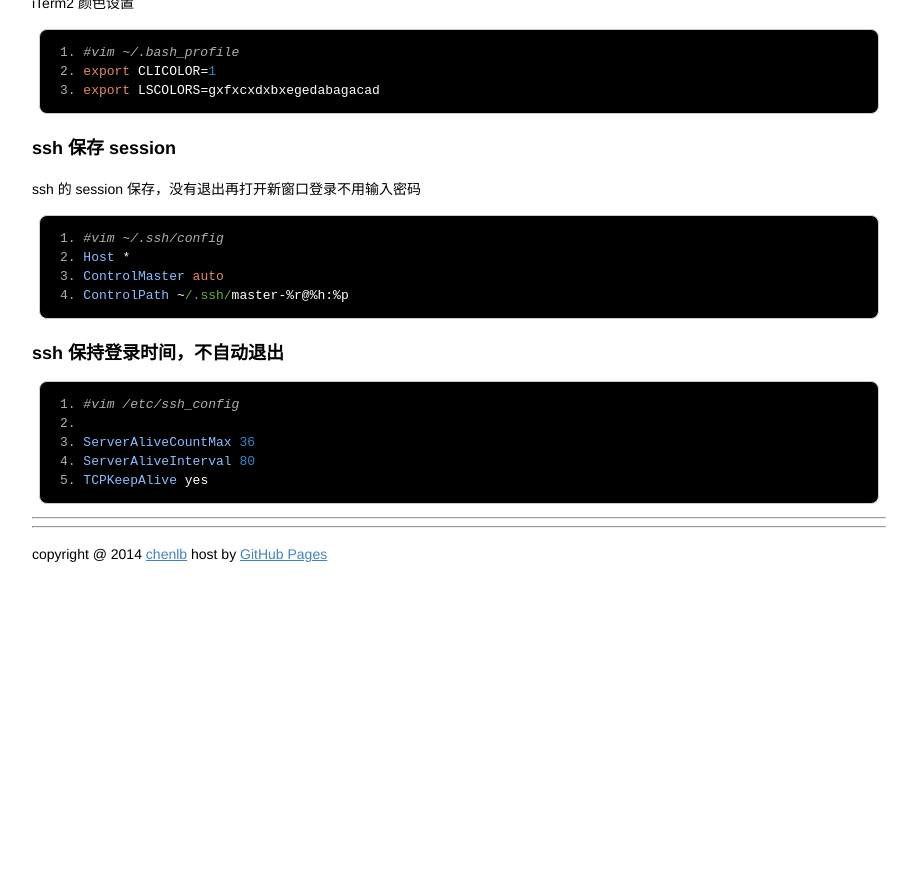
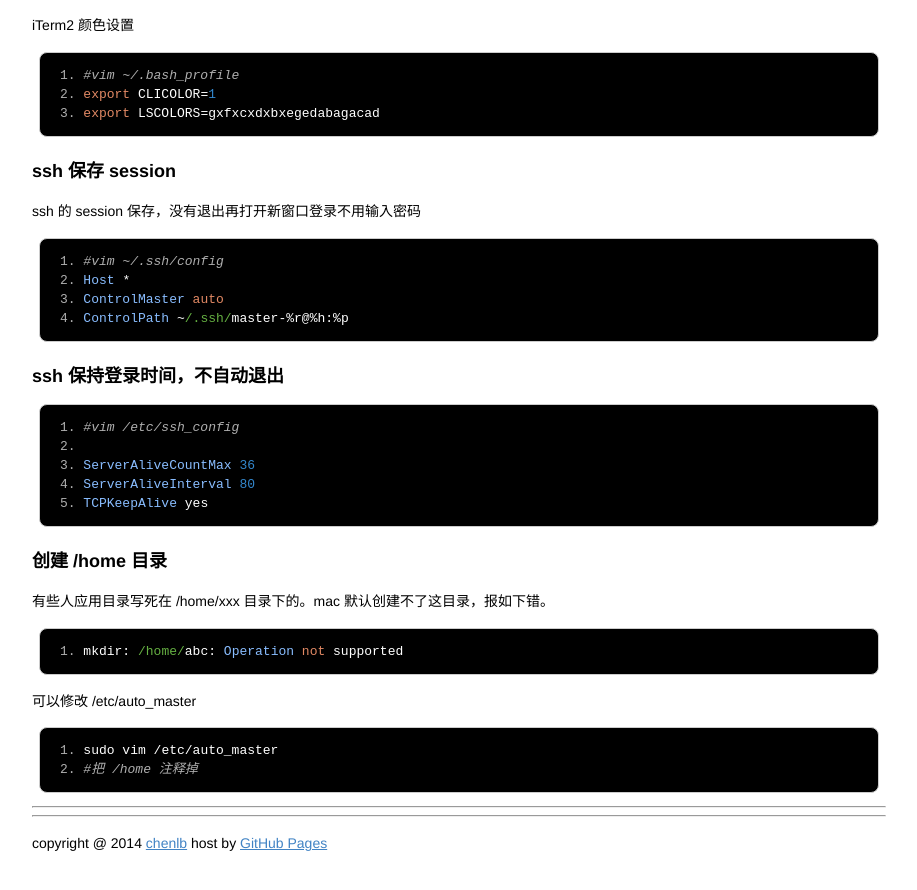
Before and after one commit to chenlb/chenlb.github.io, a Jekyll site: the page built from _posts/2014-12-23-macbook-best-practice.md, in a window 1280 px wide and 900 px high, scrolled down 3340 px. Shown: the top 890 px of the window, without its empty margins (181-1098 px from the left). Built offline with Jekyll 4.4.1, drawn with Linux system fonts in a browser that asks for light colours; before the commit the page ends 3951 px from its top, so only the background shows below that.

Commit message:
创建 /home 目录

````diff
--- a/_posts/2014-12-23-macbook-best-practice.md
+++ b/_posts/2014-12-23-macbook-best-practice.md
@@ -161,3 +161,18 @@
 ServerAliveInterval 80
 TCPKeepAlive yes
 ```
+
+### 创建 /home 目录
+
+有些人应用目录写死在 /home/xxx 目录下的。mac 默认创建不了这目录，报如下错。
+
+```bash
+mkdir: /home/abc: Operation not supported
+```
+
+可以修改 /etc/auto_master
+
+```bash
+sudo vim /etc/auto_master
+#把 /home 注释掉
+```
````
